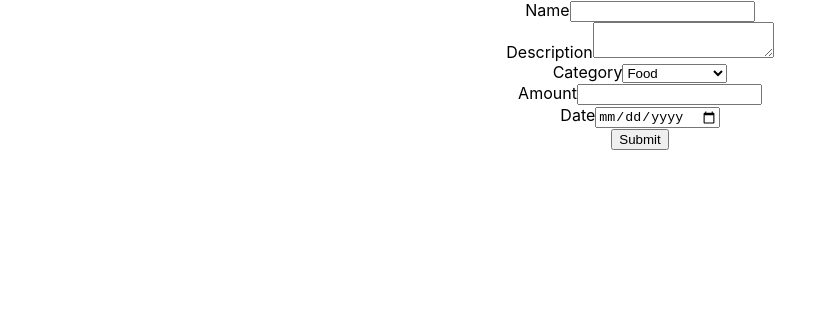
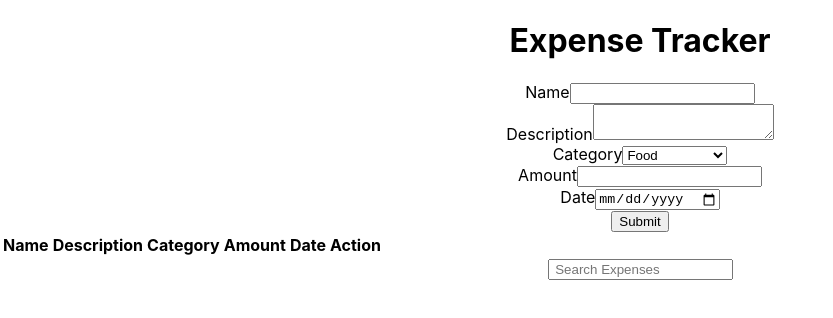
Before and after one commit to Winnie-Siriba/Expense-Tracker, a React (Create React App) app: page / in a window 1280 px wide. Shown: the top 318 px of the page, without its empty margins (0-833 px from the left). Built offline with nearby package versions, Linux system fonts and the light colour scheme.

Commit message:
installs bootstrap

```diff
--- a/package.json
+++ b/package.json
@@ -7,6 +7,7 @@
     "@testing-library/jest-dom": "^6.6.3",
     "@testing-library/react": "^16.3.0",
     "@testing-library/user-event": "^13.5.0",
+    "bootstrap": "^5.3.5",
     "react": "^19.1.0",
     "react-dom": "^19.1.0",
     "react-scripts": "5.0.1",
--- a/src/App.js
+++ b/src/App.js
@@ -1,11 +1,48 @@
 import './App.css';
-import ExpenseForm from './components/expenseform';
+import React, {useState}  from "react";
 
+import ExpenseForm from './components/ExpenseForm';
+import ExpenseTable from './components/ExpenseTable';
+import SearchBar from './components/SearchBar';
 
 function App() {
+  const [expenses, setExpenses] = useState([])
+  const [searchTerm, setSearchTerm] = useState("")
+
+  //adds new expense
+  const handleAddExpense = (expense) => {
+    setExpenses((prev) => [expense,...prev])
+  }
+  //deletes expense
+    const handleDelete = (id) => {
+    setExpenses((prev)=> prev.filter((exp)=> exp.id !== id))
+  }
+  //sort expenses
+    const handleSort = () =>{
+      const sorted = [...expenses].sort((a,b) => a.category - b.category)
+      setExpenses(sorted)
+    }
+    //filter expenses based on search ; name, description, category
+    const filteredExpenses = expenses.filter((expense) =>
+    expense.name.toLowerCase().includes(searchTerm.toLowerCase()) || //shows presence of multiple expressions after the arrow function
+    expense.description.toLowerCase().includes(searchTerm.toLowerCase()) ||
+    expense.category.toLowerCase().includes(searchTerm.toLowerCase())
+    )
   return (
     <div className="App">
-      <ExpenseForm/>
+      <h1>Expense Tracker</h1>
+
+      <ExpenseForm onAddExpense={handleAddExpense}/>
+
+      <ExpenseTable
+      expenses={filteredExpenses}
+      onDelete={handleDelete}
+      onSort={handleSort}
+      />
+      <SearchBar
+      searchTerm={searchTerm}
+      onSearch={setSearchTerm}
+      />
     </div>
   );
 }
--- a/src/components/expenseform.js
+++ b/src/components/ExpenseForm.js
@@ -10,7 +10,7 @@ function ExpenseForm({onAddExpense}){
     const submithandler = (e) =>{
         e.preventDefault() // prevents page from reloading
         onAddExpense({
-            Id:Date.now(), // generates a unique identifier for each expense (built in JS,will not be shown in UI)
+            id:Date.now(), // generates a unique identifier for each expense (built in JS,will not be shown in UI)
             name,
             description,
             category,
@@ -43,7 +43,7 @@ function ExpenseForm({onAddExpense}){
                 <label>Category</label>
                 <select
                 value = {category}
-                onchange = {e => setCategory(e.target.value)}
+                onChange = {e => setCategory(e.target.value)}
                 required>
                 <option value = "Food">Food</option>
                 <option value = "Transport">Transport</option>
--- a/src/components/expensetable.js
+++ b/src/components/ExpenseTable.js
@@ -1,6 +1,6 @@
 import React from "react";
 
-function ExpenseList({expenses, onDelete, onSort}){;
+function ExpenseTable({expenses, onDelete, onSort}){
 return (
     <table>
         <thead>
@@ -14,22 +14,25 @@ return (
             </tr>
         </thead>
         <tbody>
-            //loops through each expense a creates a row for each
-            {expenses.map (exp =>(
-                <tr key={exp.id}> //unique key for each item
+            {/*loops through each expense a creates a row for each*/}
+            {expenses.map(exp =>(
+                <tr key={exp.id}> {/*//unique key for each item */}
                    <td>{exp.name}</td>
                    <td>{exp.description}</td>
                    <td>{exp.category}</td>
-                   <td>Kshs{exp.amount.toFixed(2)}</td>// ensures amount shows 2 decimal places
-                   <td>{new Date(exp.date)}</td>// updates date into more readable form
+                   {/* ensures amount shows 2 decimal places */}
+                   <td>Kshs{exp.amount.toFixed(2)}</td>
+                   {/*updates date into more readable form */}
+                   <td>{new Date(exp.date).toLocaleDateString()}</td>
                    <td>
                     <button onClick={() =>onDelete(exp.id)}>Delete</button>
                    </td>
                 </tr>
 
-            )
-            )}
+            ))
+            }
         </tbody>
     </table>
 )
 }
+export default ExpenseTable;
--- /dev/null
+++ b/src/components/SearchBar.js
@@ -0,0 +1,13 @@
+import React from "react";
+function SearchBar({ SearchTerm , onSearch }){
+    return(
+       <input
+          type = "text"
+          placeholder=" Search Expenses"
+          value = {SearchTerm}
+          onChange = {(e) =>onSearch(e.target.value)}
+       />
+)
+}
+
+export default SearchBar
```
Also changed, not shown: src/components/searchbar.js (deleted), 1 other file (tests, documents, lock files or other folders).
